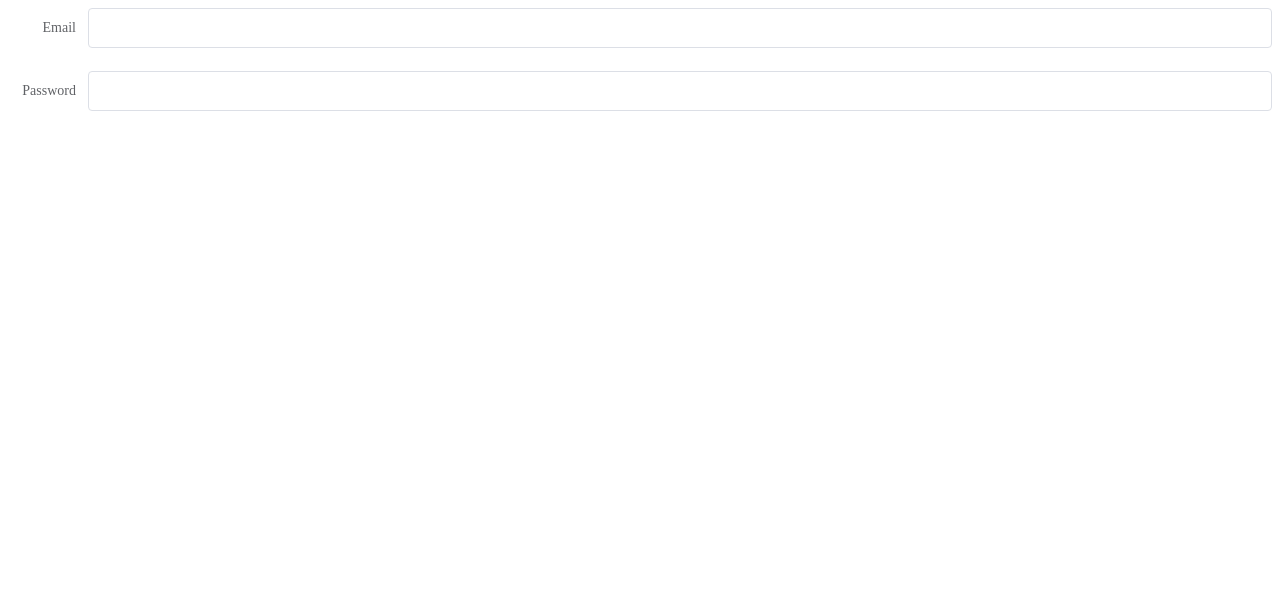
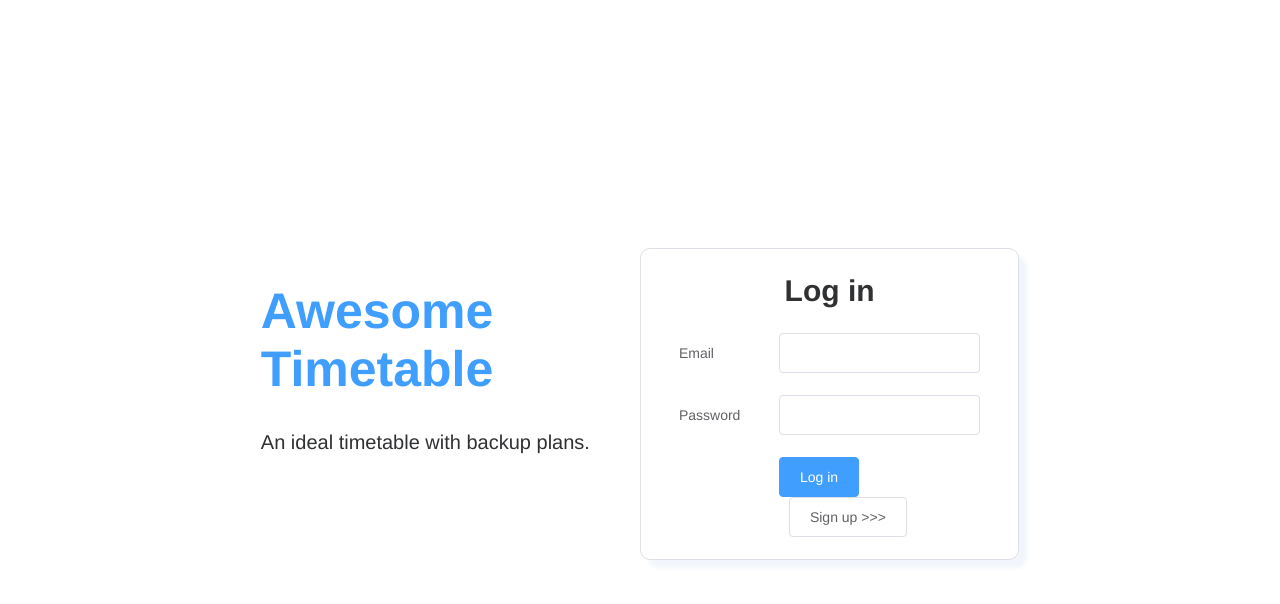
Before and after one commit to DaKoala/awesome-timetable, a Vue app in the folder frontend/: page /#/ in a window 1280 px wide. Shown: the top 604 px of the page. Built offline with nearby package versions, Linux system fonts and the light colour scheme.

Commit message:
feat: add login/register form in the home page

```diff
--- a/frontend/src/assets/scss/_config.scss
+++ b/frontend/src/assets/scss/_config.scss
@@ -1,5 +1,23 @@
+/* color config */
 $blue: #409eff;
 $success: #67c23a;
 $warning: #e6a23c;
 $danger: #f56c6c;
 $info: #909399;
+$main-text: #303133;
+$regular-text: #606266;
+$sub-text: #909399;
+$placeholder-text: #c0c4cc;
+$first-border: #dcdfe6;
+$second-border: #e4e7ed;
+$third-border: #ebeef5;
+$fourth-border: #f2f6fc;
+
+/* font config */
+
+$main-title: 20px;
+$title: 18px;
+$subtitle: 16px;
+$paragraph: 14px;
+$small: 13px;
+$support: 12px;
--- a/frontend/src/views/Home.vue
+++ b/frontend/src/views/Home.vue
@@ -1,13 +1,30 @@
 <template>
-    <div>
-        <el-form :model="formAccount" label-width="80px">
+    <div class="container">
+        <header class="header">
+            <h1 class="header__title">Awesome Timetable</h1>
+            <p class="header__subtitle">An ideal timetable with backup plans.</p>
+        </header>
+        <main class="user">
+            <h2 class="user__title">{{title}}</h2>
+            <el-form :model="formAccount" label-width="100px" label-position="left">
                 <el-form-item label="Email">
                     <el-input v-model="formAccount.email"></el-input>
                 </el-form-item>
                 <el-form-item label="Password">
                     <el-input v-model="formAccount.password" type="password"></el-input>
                 </el-form-item>
+                <el-form-item label="Confirm" v-if="!isLogin">
+                    <el-input v-model="formAccount.confirm" type="password"></el-input>
+                </el-form-item>
+                <el-form-item label="Name" v-if="!isLogin">
+                    <el-input v-model="formAccount.name"></el-input>
+                </el-form-item>
+                <el-form-item>
+                    <el-button type="primary">{{btnPrimary}}</el-button>
+                    <el-button @click="changeForm">{{btnSub}}</el-button>
+                </el-form-item>
             </el-form>
+        </main>
     </div>
 </template>
 
@@ -18,11 +35,66 @@ export default {
     components: {},
     data() {
         return {
+            isLogin: true,
             formAccount: {
                 email: '',
                 password: '',
+                confirm: '',
             },
         };
     },
+    computed: {
+        title() {
+            return this.isLogin ? 'Log in' : 'Register';
+        },
+        btnPrimary() {
+            return this.isLogin ? 'Log in' : 'Create Account';
+        },
+        btnSub() {
+            return this.isLogin ? 'Sign up >>>' : 'Log in >>>';
+        },
+    },
+    methods: {
+        changeForm() {
+            this.isLogin = !this.isLogin;
+        },
+    },
 };
 </script>
+
+<style lang="scss" scoped>
+    @import "../assets/scss/main";
+    .container {
+        display: flex;
+        box-sizing: border-box;
+        padding: 30vh 20%;
+    }
+
+    .header {
+        box-sizing: border-box;
+        width: 50%;
+
+    }
+    .header__title {
+        font-size: 2.5 * $main-title;
+        color: $blue;
+    }
+    .header__subtitle {
+        font-size: $main-title;
+        color: $main-text;
+    }
+
+    .user {
+        box-sizing: border-box;
+        width: 50%;
+        padding: 0 5%;
+        border: 1px solid $first-border;
+        border-radius: 10px;
+        box-shadow: 8px 8px 4px $fourth-border;
+    }
+    .user__title {
+        font-size: 1.5 * $main-title;
+        text-align: center;
+        color: $main-text;
+    }
+</style>
```
Also changed, not shown: frontend/.eslintrc.js. Lines whose indentation alone changed are shown as unchanged.
